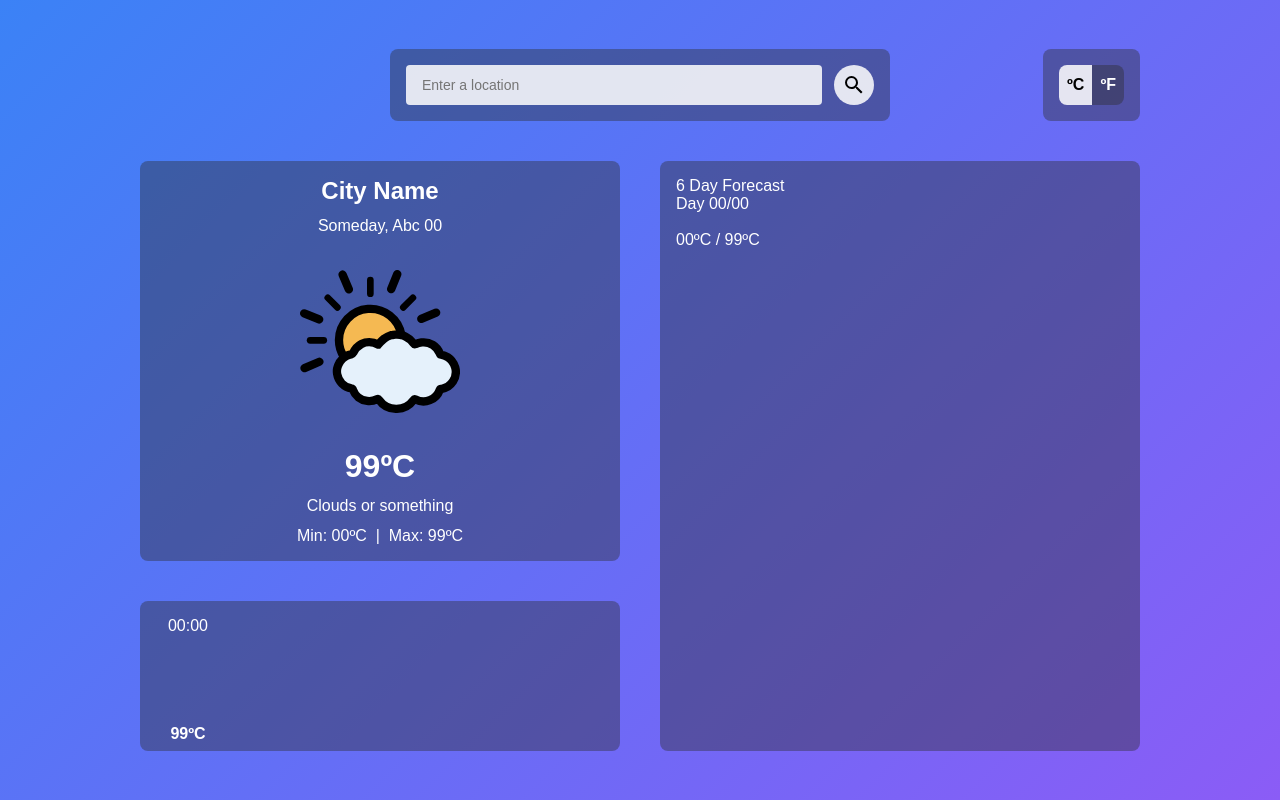
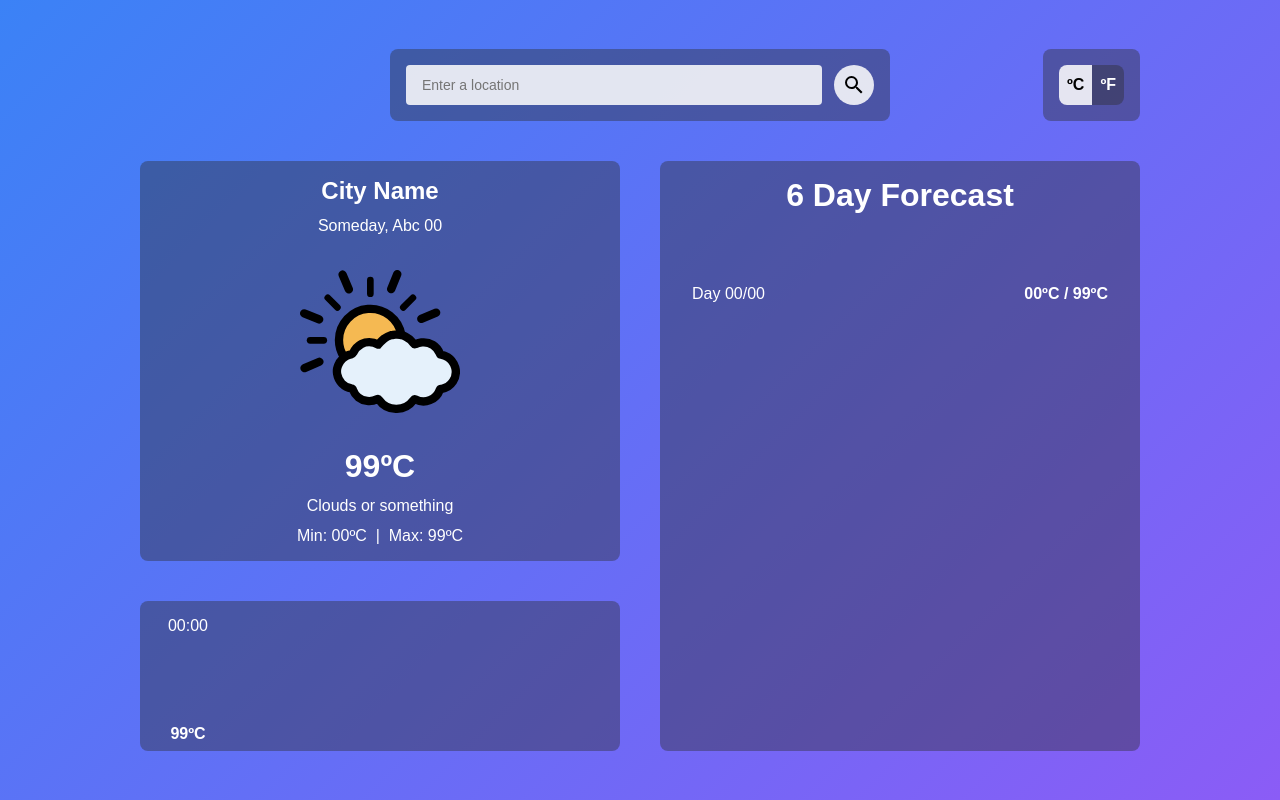
Before and after one commit to UnUsuarioMas67/weather-app, a website built with webpack: page src/index.html in a window 1280 px wide. Built offline with nearby package versions, Linux system fonts and the light colour scheme.

Commit message:
Style forecast section

```diff
--- a/src/style.css
+++ b/src/style.css
@@ -179,4 +179,36 @@ section {
 
 #forecast {
   grid-row: 2 / 4;
+
+  display: flex;
+  flex-direction: column;
 }
+
+.forecast-title {
+  font-size: 2rem;
+  font-weight: bold;
+  text-align: center;
+  margin-bottom: 2.5rem;
+}
+
+#forecast .container {
+  display: grid;
+  grid-auto-rows: calc(100% / 6);
+  height: 100%;
+}
+
+.forecast-item {
+  display: flex;
+  align-items: center;
+  justify-content: space-between;
+
+  padding: 0.5rem 1rem;
+}
+
+.forecast-item:not(:last-child) {
+  border-bottom: 1px solid var(--color-border);
+}
+
+.forecast-temp-range {
+  font-weight: bold;
+}
```
